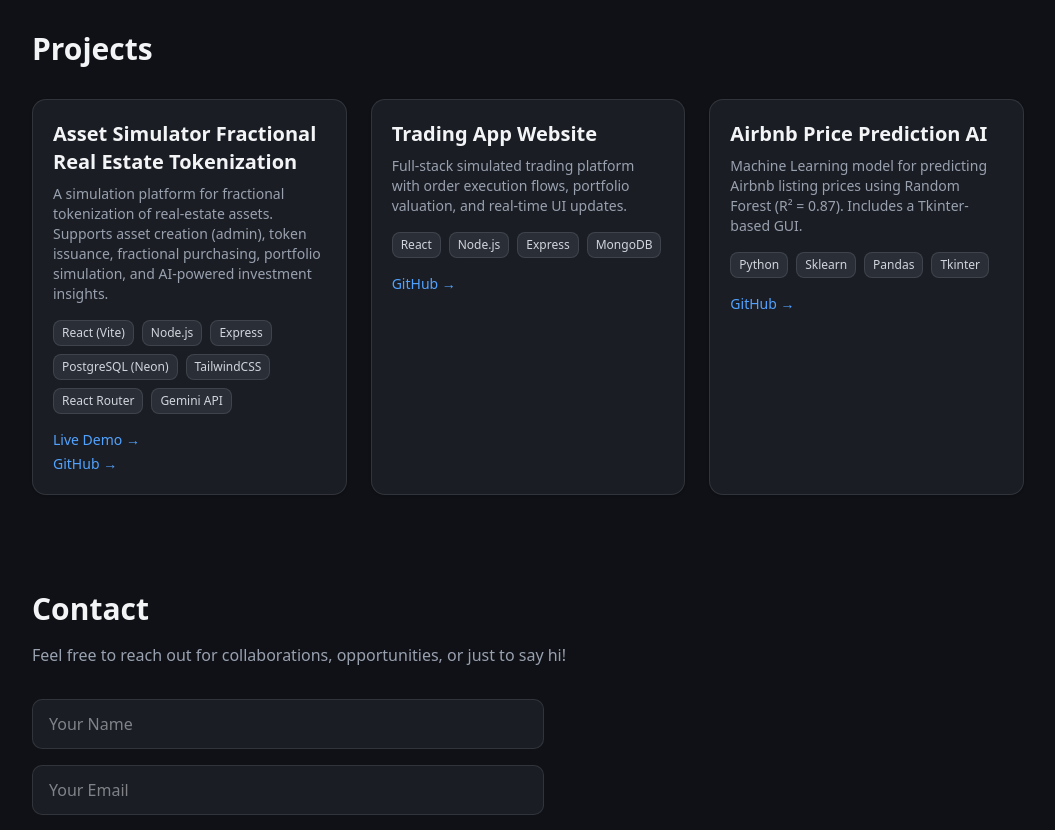
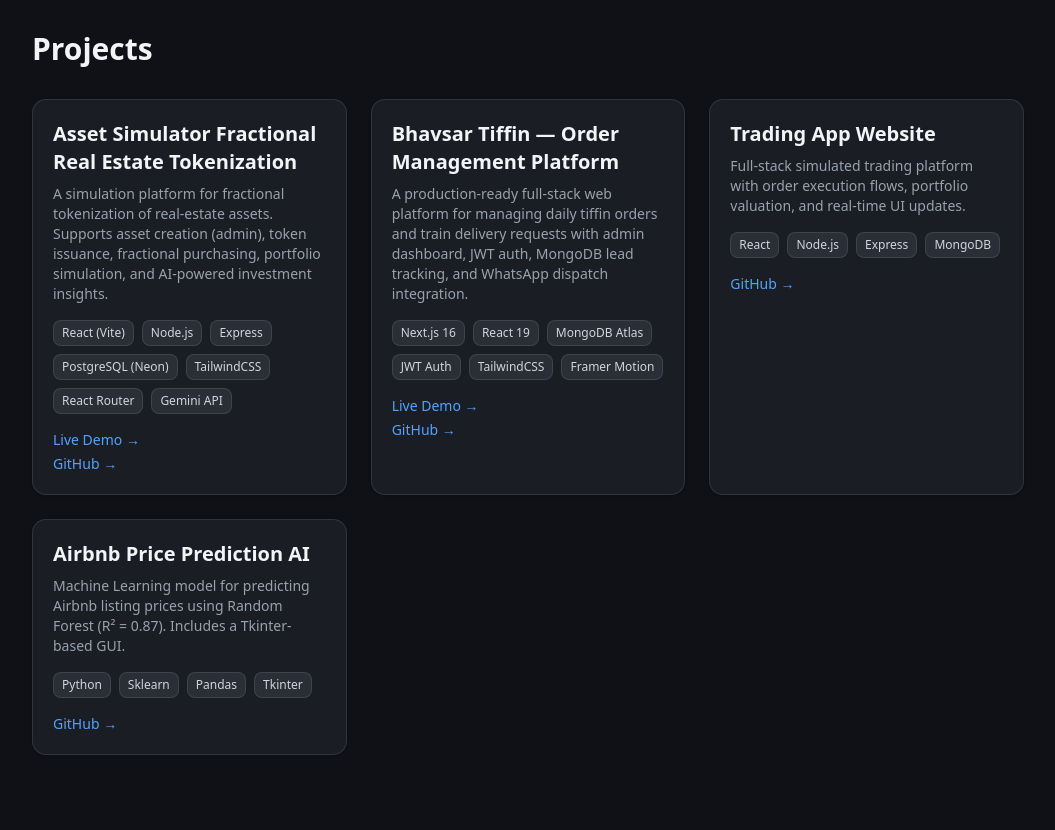
Before and after one commit to shreyas-khandare/shreyas-portfolio, a Next.js app: page / in a window 1280 px wide. Shown: the part 1480-2310 px from the top of the page, without its empty margins (112-1167 px from the left). Built offline with nearby package versions, Linux system fonts and the light colour scheme.

Commit message:
add Bhavsar project

```diff
--- a/components/Projects.tsx
+++ b/components/Projects.tsx
@@ -14,25 +14,40 @@ const projects = [
       "PostgreSQL (Neon)",
       "TailwindCSS",
       "React Router",
-      "Gemini API"
+      "Gemini API",
     ],
     live: "https://real-estate-token-simulator.vercel.app/admin/assets",
-    github: "https://github.com/shreyas-khandare/real-estate-token-simulator"
+    github: "https://github.com/shreyas-khandare/real-estate-token-simulator",
+  },
+  {
+    title: "Bhavsar Tiffin — Order Management Platform",
+    description:
+      "A production-ready full-stack web platform for managing daily tiffin orders and train delivery requests with admin dashboard, JWT auth, MongoDB lead tracking, and WhatsApp dispatch integration.",
+    tech: [
+      "Next.js 16",
+      "React 19",
+      "MongoDB Atlas",
+      "JWT Auth",
+      "TailwindCSS",
+      "Framer Motion",
+    ],
+    live: "https://bhavsar-tiffin.vercel.app/",
+    github: "https://github.com/shreyas-khandare/bhavsar-tiffin",
   },
   {
     title: "Trading App Website",
     description:
       "Full-stack simulated trading platform with order execution flows, portfolio valuation, and real-time UI updates.",
     tech: ["React", "Node.js", "Express", "MongoDB"],
-    github: "https://github.com/shreyas-khandare/Stock-Trading-app"
+    github: "https://github.com/shreyas-khandare/Stock-Trading-app",
   },
   {
     title: "Airbnb Price Prediction AI",
     description:
       "Machine Learning model for predicting Airbnb listing prices using Random Forest (R² = 0.87). Includes a Tkinter-based GUI.",
     tech: ["Python", "Sklearn", "Pandas", "Tkinter"],
-    github: "https://github.com/shreyas-khandare/Airbnb-recommender"
-  }
+    github: "https://github.com/shreyas-khandare/Airbnb-recommender",
+  },
 ];
 
 export function Projects() {
@@ -55,9 +70,7 @@ export function Projects() {
               {project.title}
             </h3>
 
-            <p className="text-gray-400 text-sm mt-2">
-              {project.description}
-            </p>
+            <p className="text-gray-400 text-sm mt-2">{project.description}</p>
 
             <div className="flex flex-wrap gap-2 mt-4">
               {project.tech.map((t) => (
```
